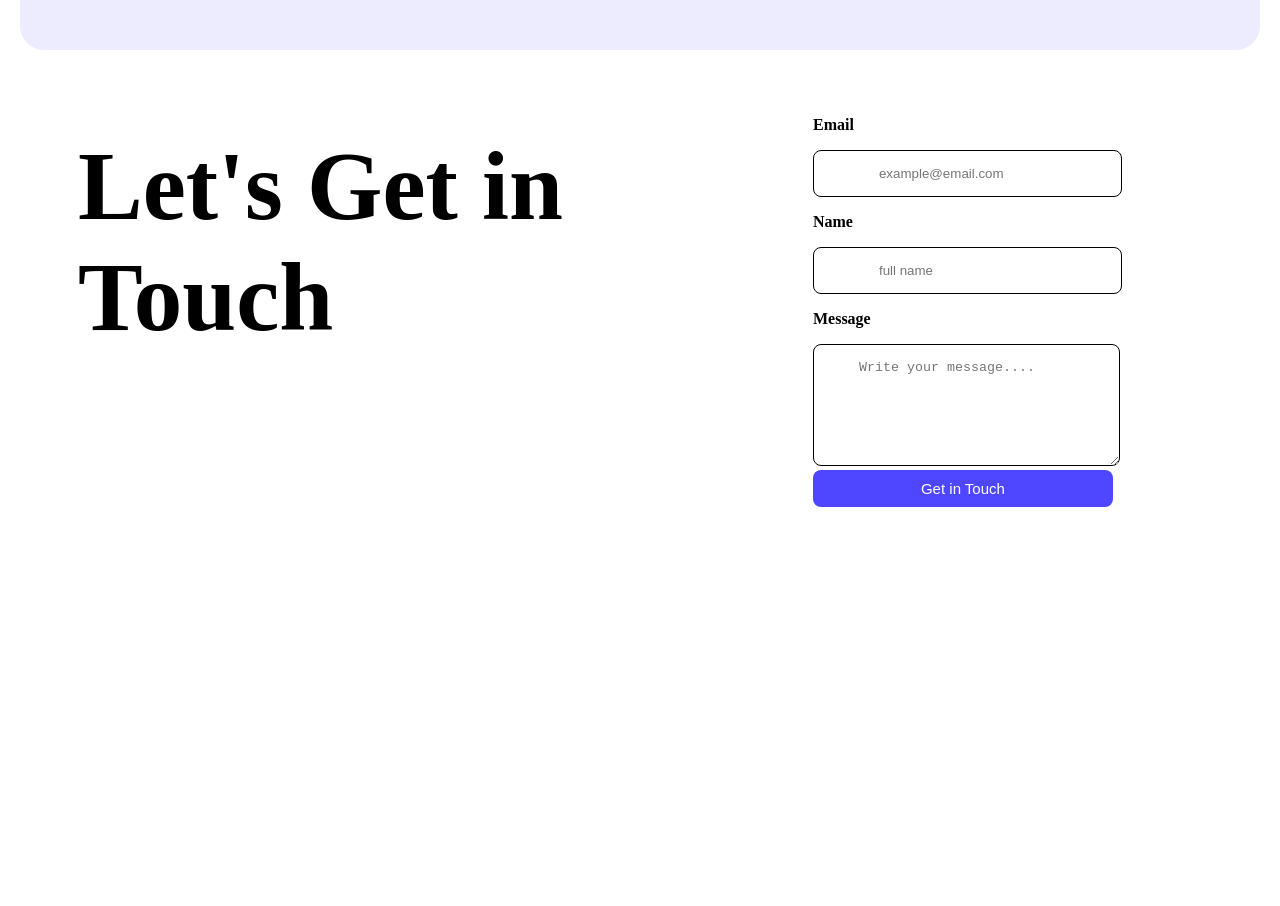
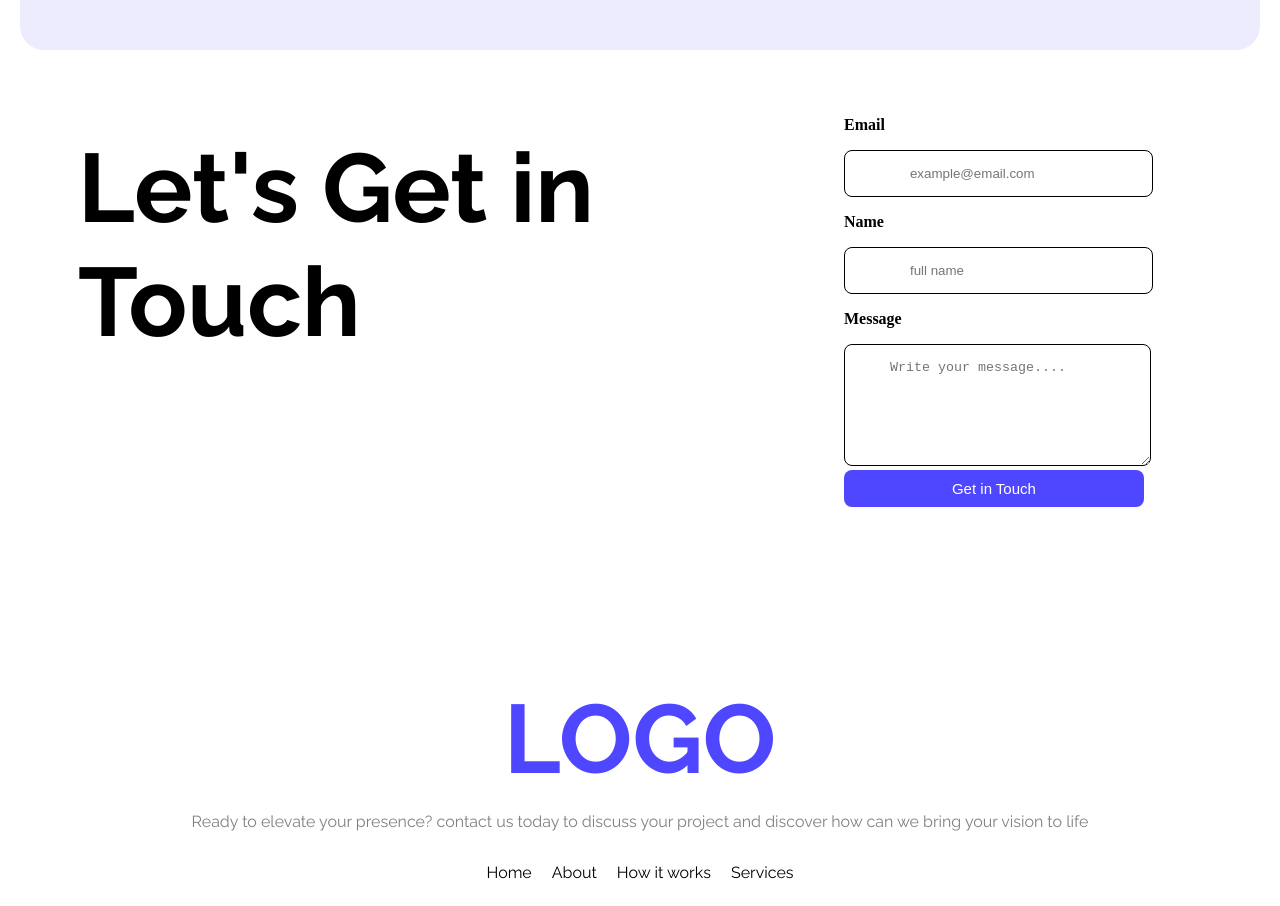
Before and after one commit to Axs0f/assignment01, a plain HTML site: page index.html in a window 1280 px wide. Shown: the part 1500-2406 px from the top of the page. Before the commit the page ends 2190 px from the top, so only its background shows below. Drawn offline with Linux system fonts and the light colour scheme.

Commit message:
fourth commit

```diff
--- a/index.html
+++ b/index.html
@@ -74,5 +74,19 @@
 </div>
  </section>
 </body>
+<footer>
+    <section >
+        <div>
+    <header class="raleway-uniquifier3" align="center">LOGO</header>
+    <p class="f-description raleway-uniquifier4" align="center">Ready to elevate your presence? contact us today to discuss your project and discover how can we bring your vision to life</p>
+    </div>
+<div class="footer-items raleway-uniquifier4">
+    <p>Home</p>
+    <p>About</p>
+    <p>How it works</p>
+    <p>Services</p>
+</div>
+
+</section></footer>
 
 </html>
--- a/webstyles/styles.css
+++ b/webstyles/styles.css
@@ -140,6 +140,7 @@ padding: 0px 70px;
 .raleway-uniquifier3{
   font-weight: bold;
   font-size: 97px;
+  font-family: "Raleway", sans-serif;
 }
 .margin-top{
 margin-top: 50px;
@@ -170,3 +171,22 @@ font-weight: 600px;
 cursor: pointer;
 margin-top: 0%;
 }
+footer header{
+  color:#4E47FF;
+
+}
+.f-description{
+
+
+  color: gray;
+}
+.raleway-uniquifier4{
+  font-family: "Raleway", sans-serif
+}
+.footer-items{
+  display: flex;
+ justify-content: center;
+ /* padding: 20px 0; */
+margin: 0 15px;
+  gap: 20px;
+}
```
